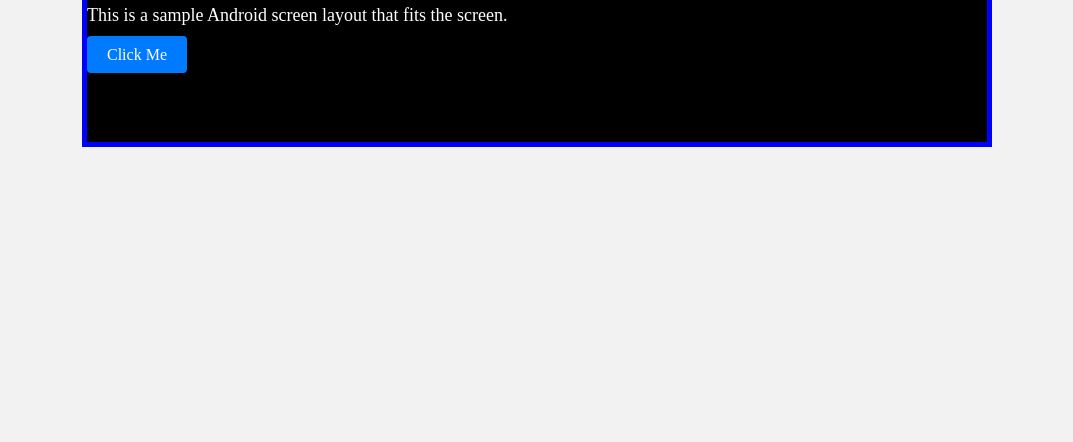
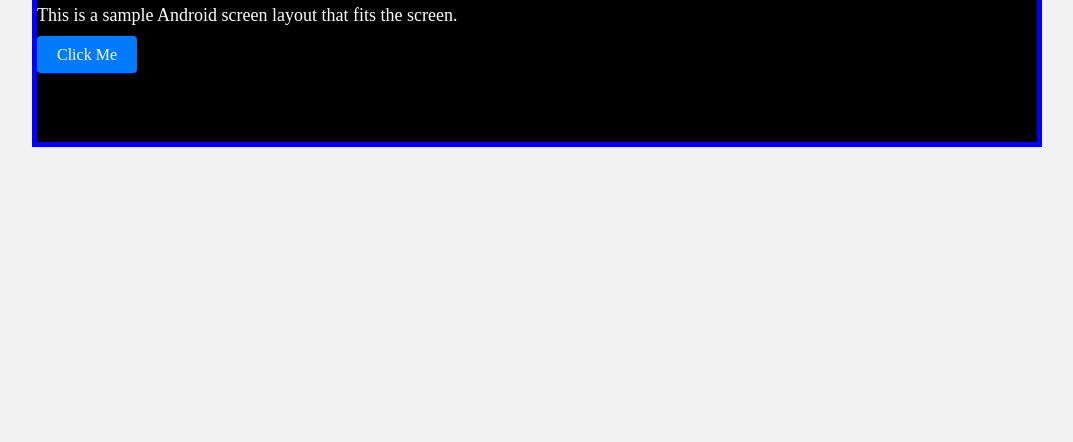
Before and after one commit to omarfarukbhuiyan/Zeba, a plain HTML site: page index.html in a window 1280 px wide. Shown: the part 358-800 px from the top of the page, without its empty margins (103-1176 px from the left). Drawn offline with Linux system fonts and the light colour scheme.

Commit message:
first commit

```diff
--- a/sytle/style.css
+++ b/sytle/style.css
@@ -13,7 +13,7 @@ html, body{
     background-color: #f2f2f2;
   }
   .div2{
-    height: 200px; width: 900px;
+    height: 200px; width: 1000px;
     background-color: black;
     border: 5px blue solid;
   }
```
